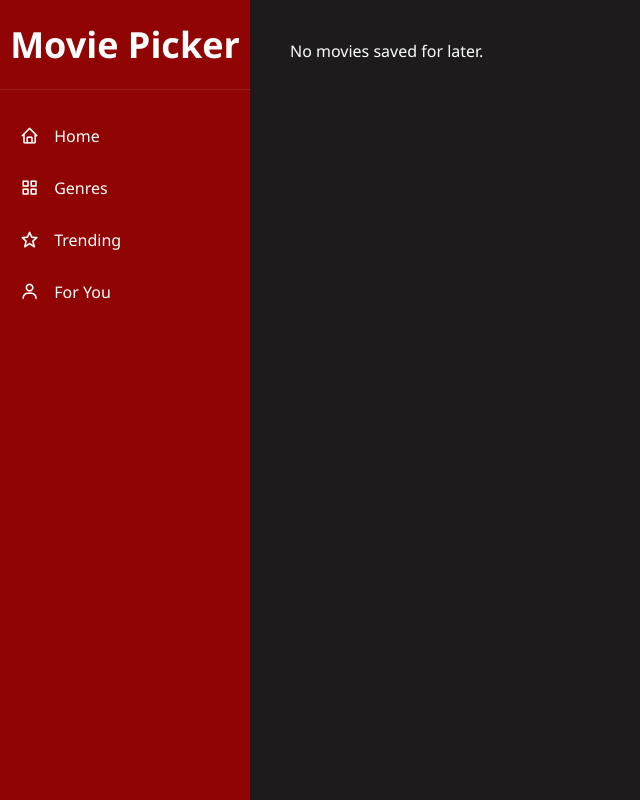
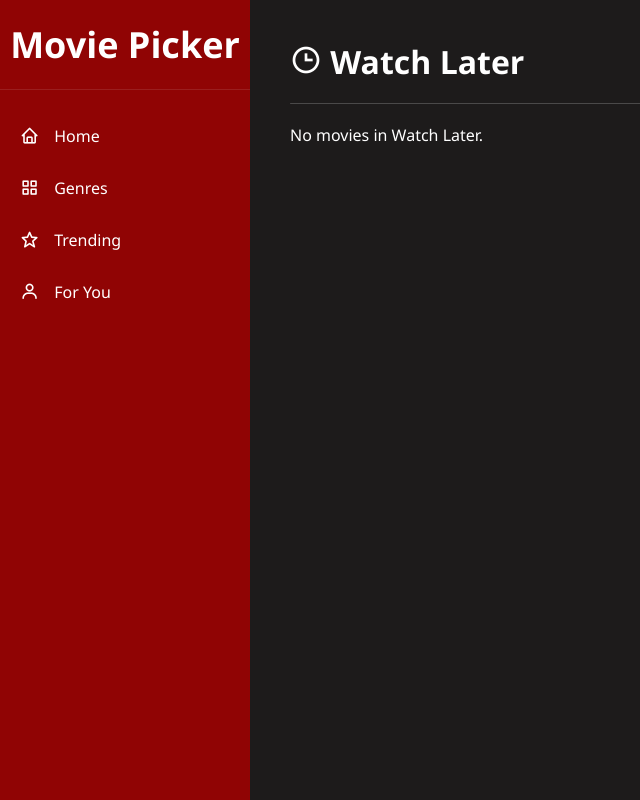
Before and after one commit to finneganblack358-max/movie-picker, a Flask app: page /watch_later in a window 1280 px wide. Shown: the whole page, without its empty margins (0-640 px from the left). Run offline with Flask 3, Linux system fonts and the light colour scheme.

Commit message:
Toggleable and bug-fix

```diff
--- a/api/routes.py
+++ b/api/routes.py
@@ -73,6 +73,7 @@ def save_genres():
 @api.route("/for_you")
 def for_you():
     genres = session.get('selected_genres', [])
+    watch_later = session.get('watch_later', [])
 
     if not genres:
         return redirect(url_for('api.genres'))
@@ -113,19 +114,34 @@ def for_you():
     except requests.RequestException:
         movies = []
 
-    return render_template("for_you.html", movies=movies)
+    return render_template("for_you.html", movies=movies, watch_later=watch_later)
 
 @api.route("/watch_later")
 def watch_later():
     movies = session.get('watch_later', [])
     return render_template("watch_later.html", movies=movies)
 
-@api.route("/save-watch-later", methods=["POST"])
-def save_watch_later():
-    data = request.get_json()
+@api.route("/get-watch-later")
+def get_watch_later():
+    movies = session.get("watch_later", [])
+    return jsonify({"movies": movies})
 
-    if not data:
-        return jsonify({"error": "Invalid JSON"}), 400
+@api.route("/toggle-watch-later", methods=["POST"])
+def toggle_watch_later():
+    data = request.json
+    title = data.get("title")
+    poster_path = data.get("poster_path")
 
-    session["watch_later"] = data.get("movies", [])
-    return jsonify({"message": "OK"}), 200
+    if "watch_later" not in session:
+        session["watch_later"] = []
+
+    existing = next((m for m in session["watch_later"] if m["title"] == title), None)
+    if existing:
+        session["watch_later"] = [m for m in session["watch_later"] if m["title"] != title]
+        action = "removed"
+    else:
+        session["watch_later"].append({"title": title, "poster_path": poster_path})
+        action = "added"
+
+    session.modified = True
+    return jsonify({"message": "saved!", "action": action})
--- a/templates/for_you.html
+++ b/templates/for_you.html
@@ -46,7 +46,7 @@
 
         {% if movies %}
             {% for movie in movies %}
-                <div class="movie-card" data-title="{{ movie.title }}" style="margin-bottom: 30px;">
+                <div class="movie-card" data-title="{{ movie.title }}" data-poster="{{ movie.poster_path }}" style="margin-bottom: 30px;">
                     <h2>{{ movie.title }}</h2>
                     <p><strong>Overview</strong>: {{ movie.overview }}</p>
 
@@ -56,7 +56,9 @@
                         <p>No poster available</p>
                     {% endif %}
 
-                    <button class="watch-later button-style">Watch Later</button>
+                    <button class="watch-later button-style">
+                        Watch Later
+                    </button>
                 </div>
             {% endfor %}
         {% else %}
--- a/templates/watch_later.html
+++ b/templates/watch_later.html
@@ -40,14 +40,22 @@
       </ul>
     </div>
     <div class="main-content">
+      <h1><i class="bx bx-time"></i> Watch Later</h1>
+      <hr class="hr-style">
+
       {% if movies %}
-        <ul>
-          {% for title in movies %}
-            <li>{{ title }}</li>
+          {% for movie in movies %}
+              <div class="movie-card">
+                <h2>{{ movie.title }}</h2>
+                {% if movie.poster_path %}
+                    <img src="https://image.tmdb.org/t/p/w200{{ movie.poster_path }}" alt="{{ movie.title }} poster">
+                {% else %}
+                    <p>No poster available</p>
+                {% endif %}
+              </div>
           {% endfor %}
-        </ul>
       {% else %}
-          <p>No movies saved for later.</p>
+          <p>No movies in Watch Later.</p>
       {% endif %}
     </div>
     <script src="{{ url_for('static', filename='script.js') }}"></script>
```
Also changed, not shown: static/watch_later.js (+33 -26 lines).
